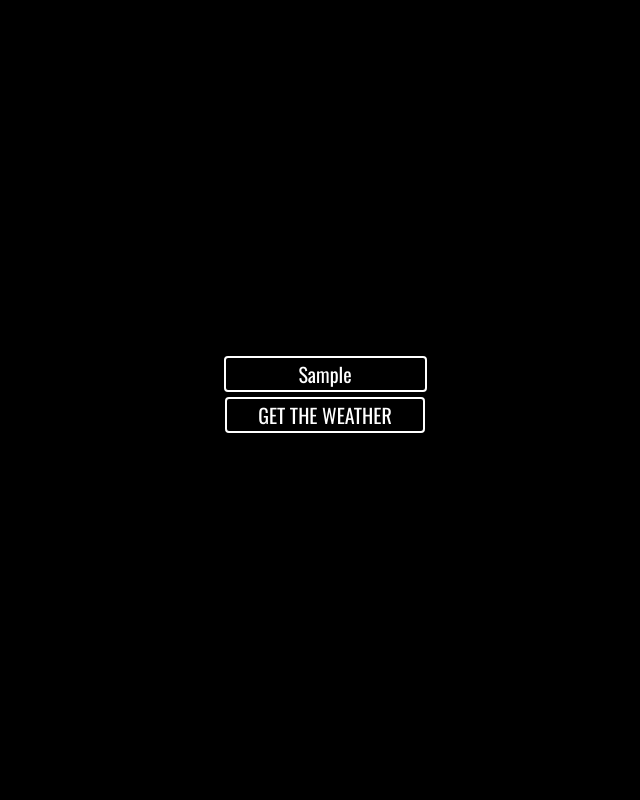
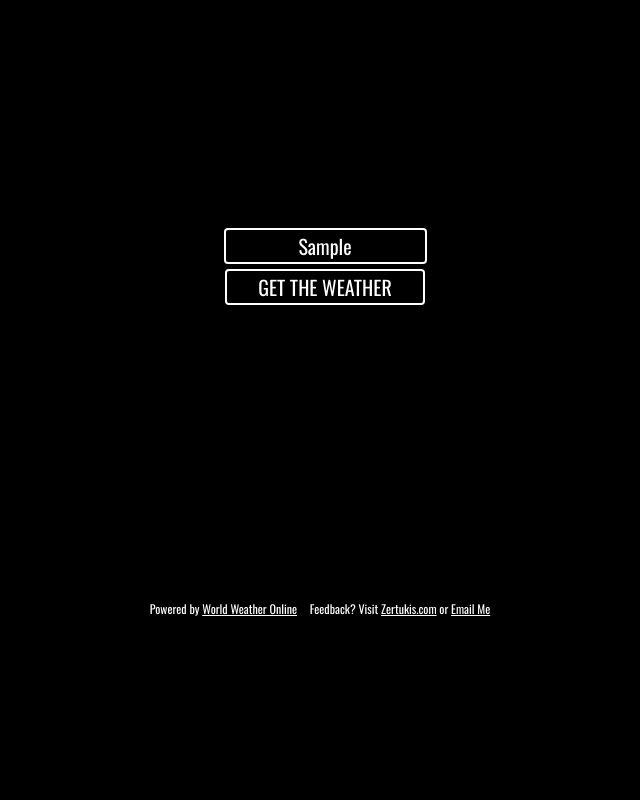
Before and after one commit to Zertuk/weather, a plain HTML site: page index.html in a window 1280 px wide. Both pictures are taken after typing "Sample" into the empty fields and a click on the button "GET THE WEATHER". Shown: the top 800 px of the page, without its empty margins (315-955 px from the left). Drawn offline with nearby package versions, Linux system fonts and the light colour scheme.

Commit message:
search box stays after search and moves up, also api script is reset so that search can be performed multiple times

```diff
--- a/main.js
+++ b/main.js
@@ -15,13 +15,18 @@ $(document).ready(function() {
 		else {
 		script.src = 'http://api.worldweatheronline.com/free/v1/weather.ashx?q=' + zip + '&format=json&callback=getData&key=j8xvysb7t9jp2dvw7pwcbgs3'
 		document.body.appendChild(script);
+
 		}
+		script = null;
+		$(script).remove();;
+		script = document.createElement('script');
 	})
 });
 
 var getData = function(weather) {
 	if ('error' in weather.data) {
 		$('#error').text('LOCATION INVALID, TRY AGAIN');
+		return;
 	}
 	else {
 		var currentTemp = weather.data.current_condition[0].temp_F;
@@ -29,9 +34,9 @@ var getData = function(weather) {
 		var time = weather.data.current_condition[0].observation_time;
 		var areaName = weather.data.areaName;
 		console.log(areaName);
-		$('#fetch').remove();
 		var sky = ["#6698FF", "#B6B6B4", "#98AFC7"];
 		console.log(cloud);
+		$("#fetch").css("margin-top", "0px");
 		if (cloud > 75) {
 			$('body').css("background-color", sky[1]);
 			$('#other').text("HOW BORING");
--- a/style.css
+++ b/style.css
@@ -11,11 +11,13 @@ body {
 }
 
 #fetch {
-	margin-top: 25%;
+	margin-top: 15%;
+	height: 100px;
+
 }
 
 #weather {
-	height: 500px;
+	height: 400px;
 }
 
 #location_input {
@@ -65,7 +67,7 @@ button:active {
 	font-family: 'Oswald', sans-serif;
 	font-size: 50px;
 	text-align: center;
-	margin-top: 25%;
+	margin-top: 10%;
 }
 
 #other {
```
